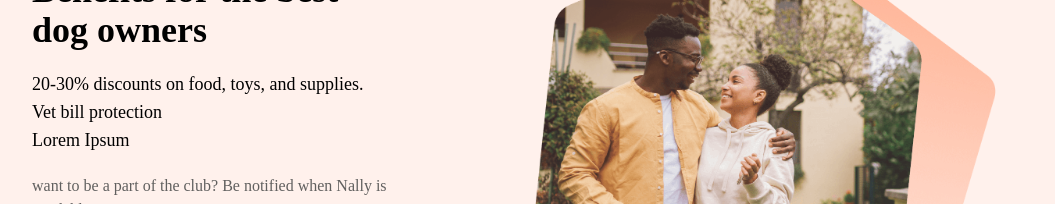
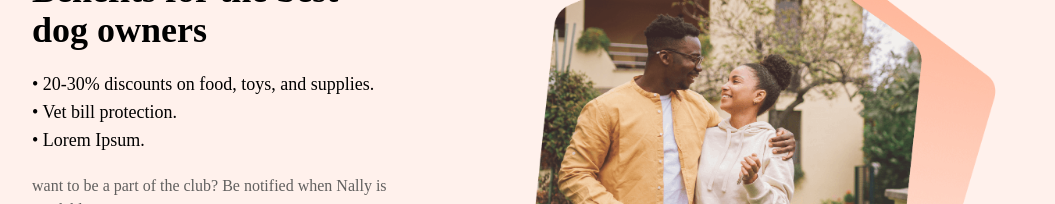
Before and after one commit to lmssiehdev/nuxt_client_demo, a Nuxt app: page / in a window 1280 px wide. Shown: the part 270-474 px from the top of the page, without its empty margins (112-1167 px from the left). Built offline with nearby package versions, Linux system fonts and the light colour scheme; a web font is replaced by a local one.

Commit message:
add dots to list items

```diff
--- a/app.vue
+++ b/app.vue
@@ -17,10 +17,10 @@ import "./main.css";
           </h2>
           <ul class="my-5 text-lg">
             <li class="list-item list-outside">
-              20-30% discounts on food, toys, and supplies.
+              • 20-30% discounts on food, toys, and supplies.
             </li>
-            <li>Vet bill protection</li>
-            <li>Lorem Ipsum</li>
+            <li>• Vet bill protection.</li>
+            <li>• Lorem Ipsum.</li>
           </ul>
           <div class="my-5">
             <div class="text-[#61605f] max-w-sm">
```
